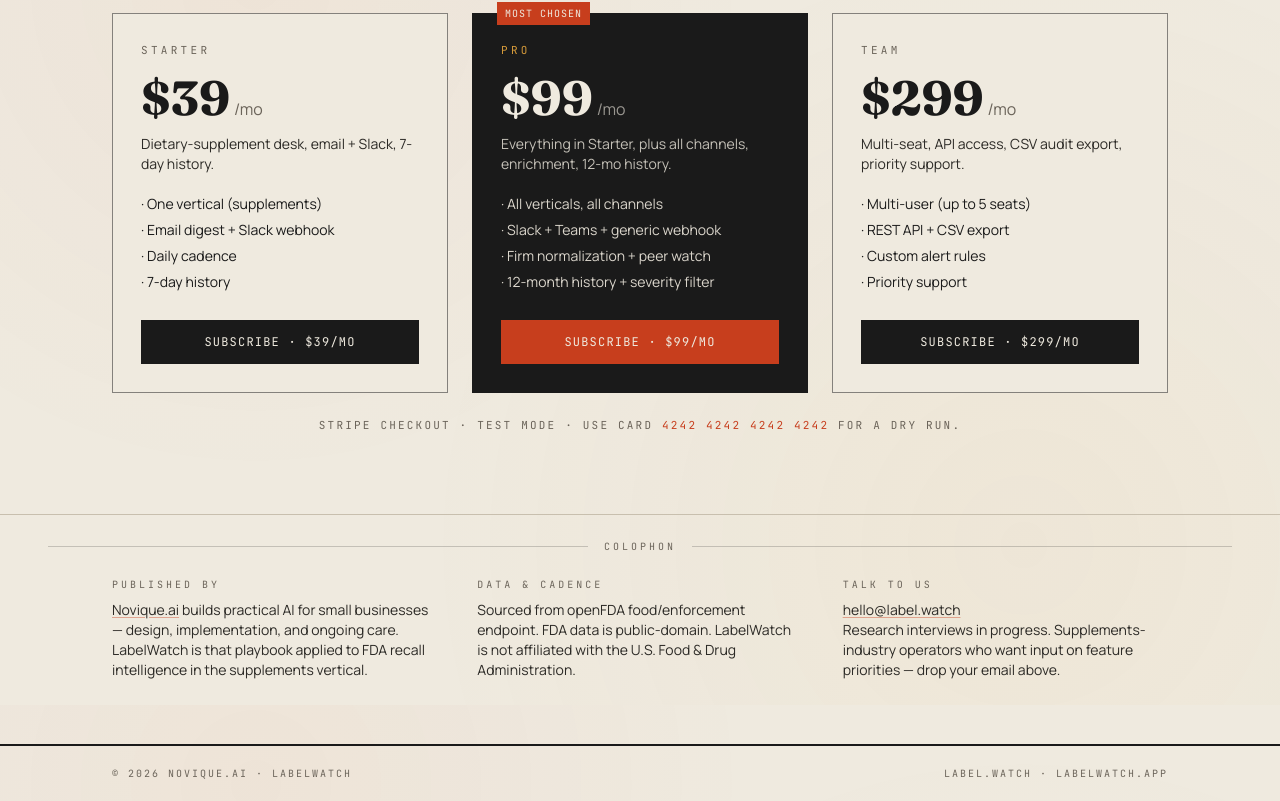
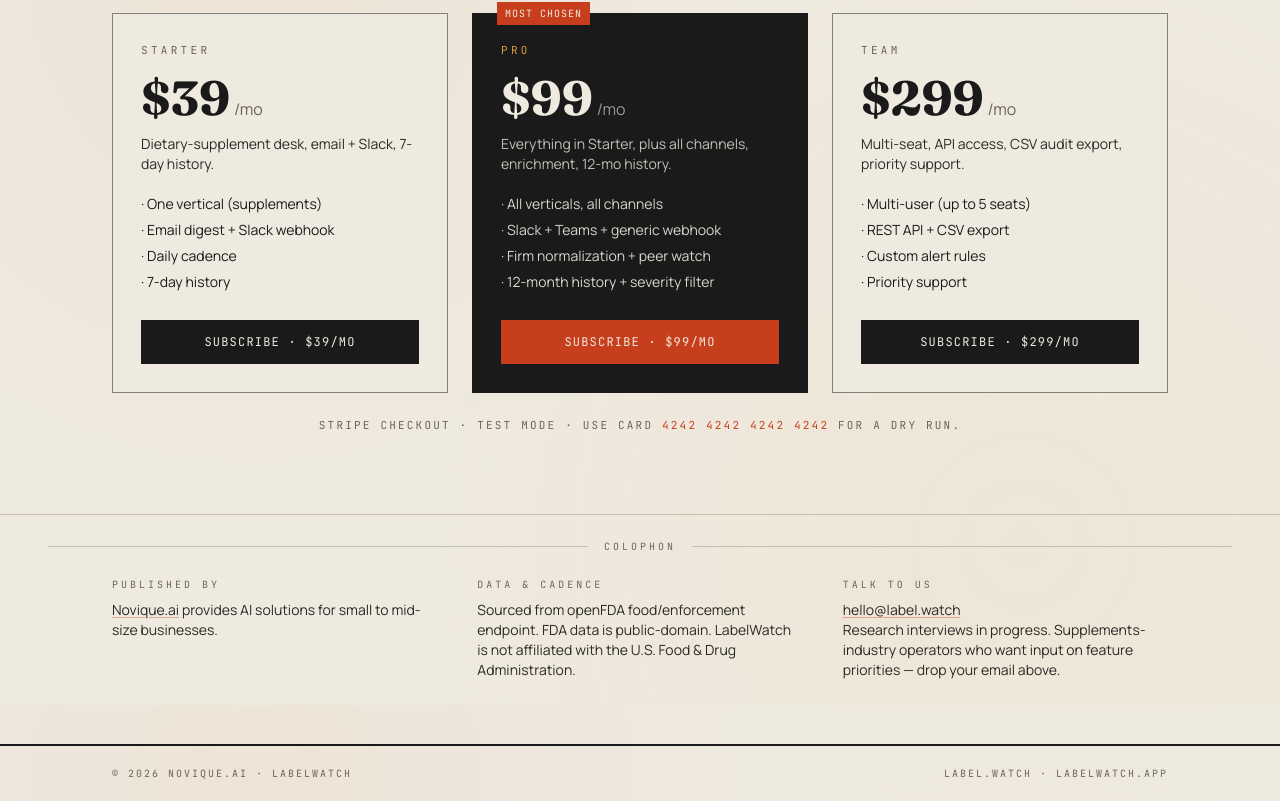
Before and after one commit to novique-ai/labelwatch, a Next.js app: page / in a window 1280 px wide. Shown: the part 1695-2496 px from the top of the page. Built offline with nearby package versions, Linux system fonts and the light colour scheme; no server answers.

Commit message:
colophon: simplify to concise novique.ai tagline

```diff
--- a/app/page.tsx
+++ b/app/page.tsx
@@ -321,9 +321,7 @@
               >
                 Novique.ai
               </Link>{" "}
-              builds practical AI for small businesses — design, implementation,
-              and ongoing care. LabelWatch is that playbook applied to FDA
-              recall intelligence in the supplements vertical.
+              provides AI solutions for small to mid-size businesses.
             </p>
           </div>
           <div>
```
